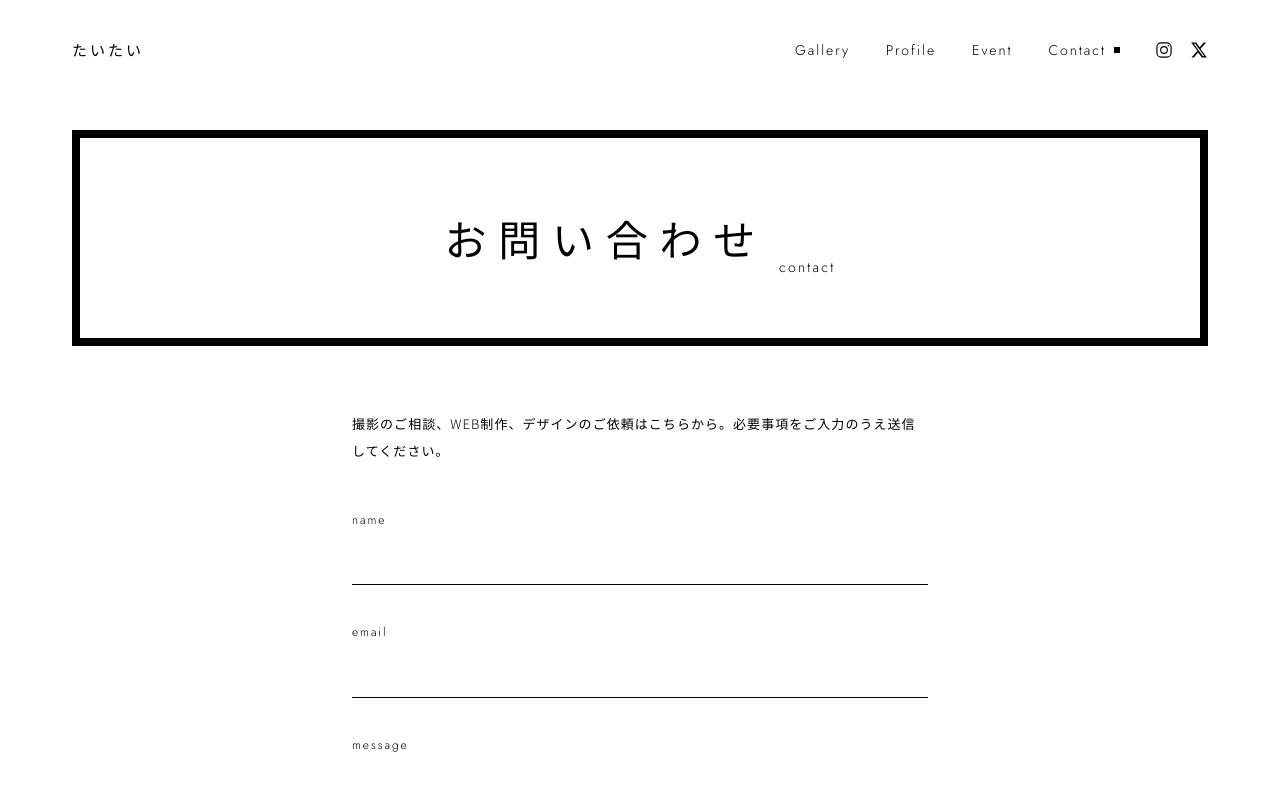
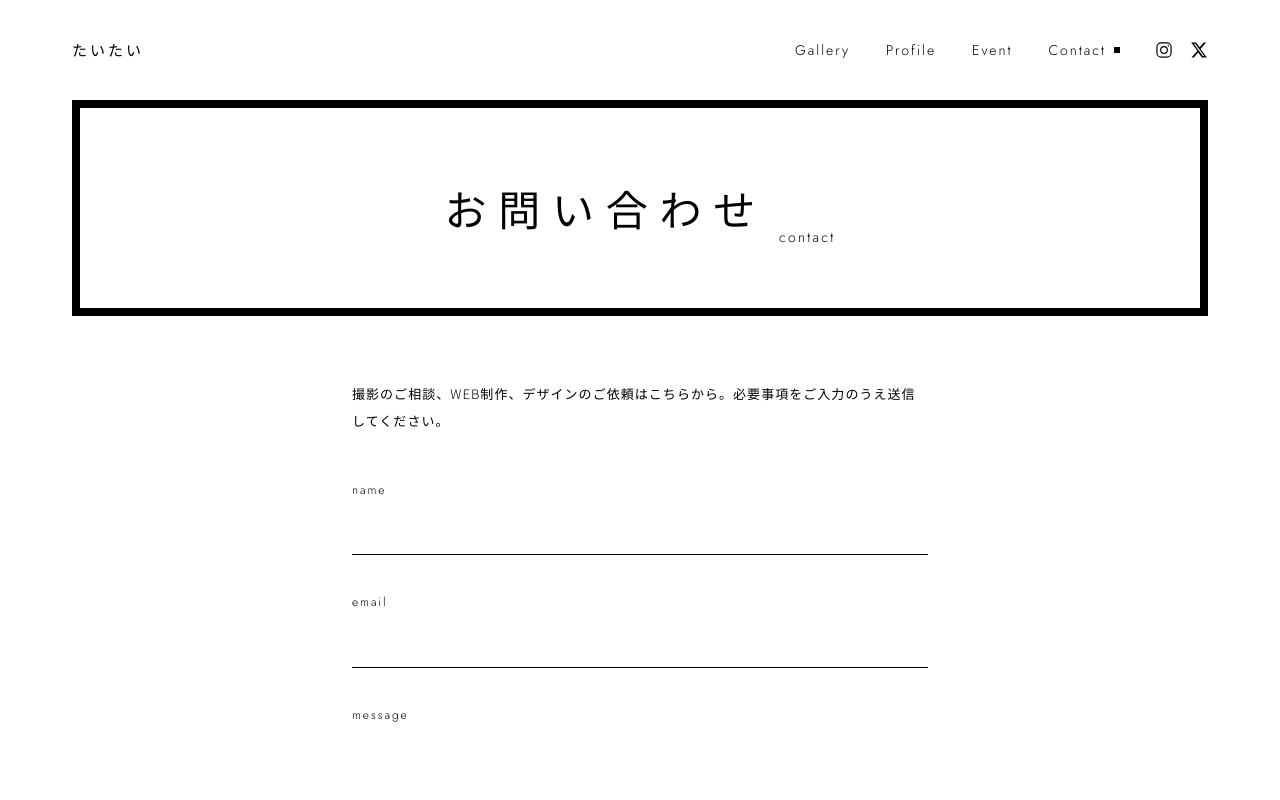
Before and after one commit to LorisCreate/taitai_portfolio, a Next.js app: page /contact in a window 1280 px wide. Shown: the top 800 px of the page. Built offline with nearby package versions, Linux system fonts and the light colour scheme.

Commit message:
Match content offset to the shorter single-line header.
Co-authored-by: loris.create <loris.create@gmail.com>

```diff
--- a/src/app/layout.tsx
+++ b/src/app/layout.tsx
@@ -34,7 +34,7 @@ export default function RootLayout({ children }: LayoutProps<"/">) {
     >
       <body className="min-h-full bg-white text-black">
         <SiteHeader />
-        <div className="pt-[88px] md:pt-[110px] lg:pt-[130px]">{children}</div>
+        <div className="pt-[72px] md:pt-[88px] lg:pt-[100px]">{children}</div>
         <SiteFooter />
       </body>
     </html>
--- a/src/components/site-header.tsx
+++ b/src/components/site-header.tsx
@@ -116,7 +116,7 @@ export function SiteHeader() {
       </header>
 
       {open ? (
-        <div className="fixed inset-0 z-40 bg-white pt-[88px] lg:hidden">
+        <div className="fixed inset-0 z-40 bg-white pt-[72px] lg:hidden">
           <nav className="flex h-full flex-col px-8 pt-10">
             <ul className="space-y-6">
               {navItems.map((item) => (
```
